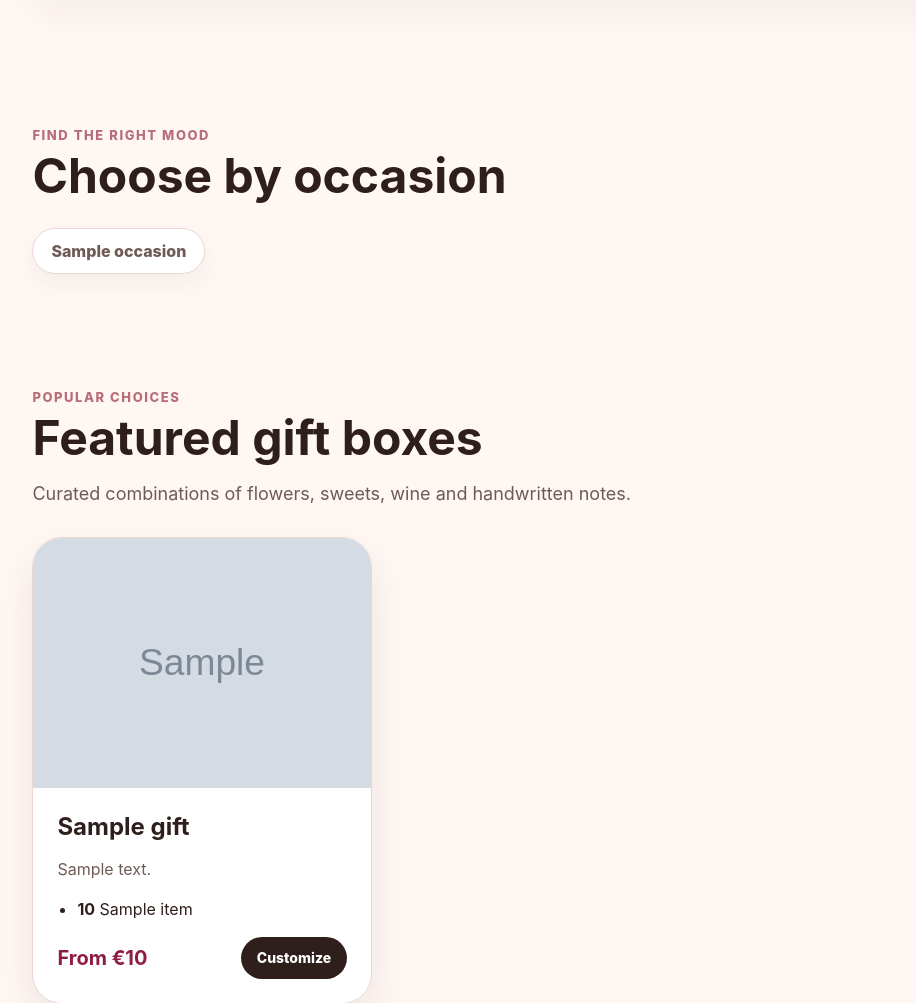
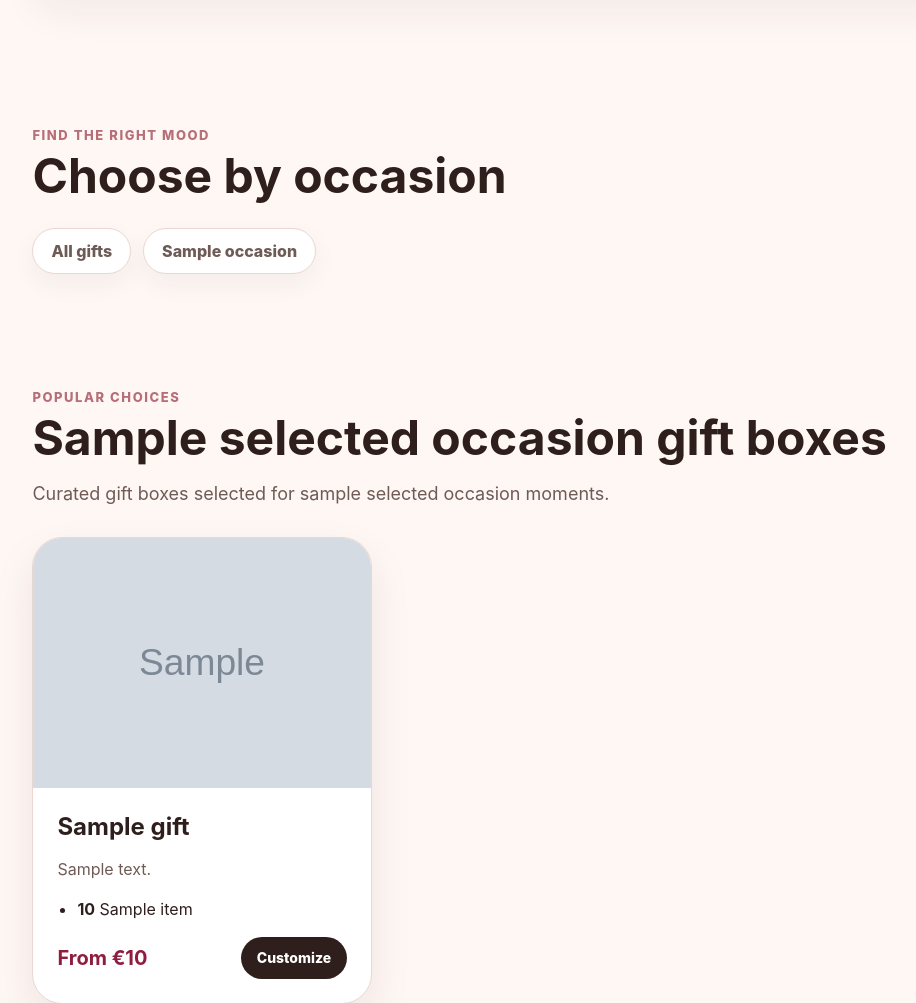
Before and after one commit to bkocii/gift-moments, a Django app: template templates/core/home.html in a window 1280 px wide. Shown: the part 1006-2009 px from the top of the page, without its empty margins (70-986 px from the left). Run offline with Django 3.2, Linux system fonts and the light colour scheme; the template is opened without the code that fills it: most values are stand-ins (such as "Sample title", 1, 10 or a date in 2020); grey boxes marked "Sample" are stand-in pictures.

Commit message:
Add occasion filtering to homepage

```diff
--- a/static/css/site.css
+++ b/static/css/site.css
@@ -438,6 +438,12 @@ a {
     border-color: #d9a6b3;
 }
 
+.occasion-pill.active {
+    background: var(--primary);
+    border-color: var(--primary);
+    color: white;
+}
+
 .gift-grid {
     display: grid;
     grid-template-columns: repeat(3, minmax(0, 1fr));
@@ -552,6 +558,10 @@ a {
     margin-top: 0;
 }
 
+.empty-state .btn {
+    margin-top: 16px;
+}
+
 @media (max-width: 1100px) {
     .gift-grid {
         grid-template-columns: repeat(2, minmax(0, 1fr));
--- a/templates/core/home.html
+++ b/templates/core/home.html
@@ -55,8 +55,20 @@
     </div>
 
     <div class="occasion-list">
+        <a
+            href="{% url 'home' %}#gift-boxes"
+            class="occasion-pill {% if not selected_occasion %}active{% endif %}"
+        >
+            All gifts
+        </a>
+
         {% for occasion in occasions %}
-            <a href="#" class="occasion-pill">{{ occasion.name }}</a>
+            <a
+                href="{% url 'home' %}?occasion={{ occasion.slug }}#gift-boxes"
+                class="occasion-pill {% if selected_occasion.slug == occasion.slug %}active{% endif %}"
+            >
+                {{ occasion.name }}
+            </a>
         {% empty %}
             <p>No occasions added yet.</p>
         {% endfor %}
@@ -66,8 +78,16 @@
 <section id="gift-boxes" class="gift-grid-section">
     <div class="section-header">
         <span class="eyebrow">Popular choices</span>
-        <h2>Featured gift boxes</h2>
-        <p>Curated combinations of flowers, sweets, wine and handwritten notes.</p>
+
+        {% if selected_occasion %}
+            <h2>{{ selected_occasion.name }} gift boxes</h2>
+            <p>
+                Curated gift boxes selected for {{ selected_occasion.name|lower }} moments.
+            </p>
+        {% else %}
+            <h2>Featured gift boxes</h2>
+            <p>Curated combinations of flowers, sweets, wine and handwritten notes.</p>
+        {% endif %}
     </div>
 
     <div class="gift-grid">
@@ -115,8 +135,16 @@
             </article>
         {% empty %}
             <div class="empty-state">
-                <h3>No gift boxes yet</h3>
-                <p>Add featured gift boxes from Django admin to show them here.</p>
+                {% if selected_occasion %}
+                    <h3>No {{ selected_occasion.name|lower }} gift boxes yet</h3>
+                    <p>Add featured gift boxes for this occasion from Django admin.</p>
+                    <a href="{% url 'home' %}#gift-boxes" class="btn btn-secondary">
+                        View all gifts
+                    </a>
+                {% else %}
+                    <h3>No gift boxes yet</h3>
+                    <p>Add featured gift boxes from Django admin to show them here.</p>
+                {% endif %}
             </div>
         {% endfor %}
     </div>
```
Also changed, not shown: core/tests/test_home.py (+49 -1 lines), core/views.py (+16 -2 lines).
